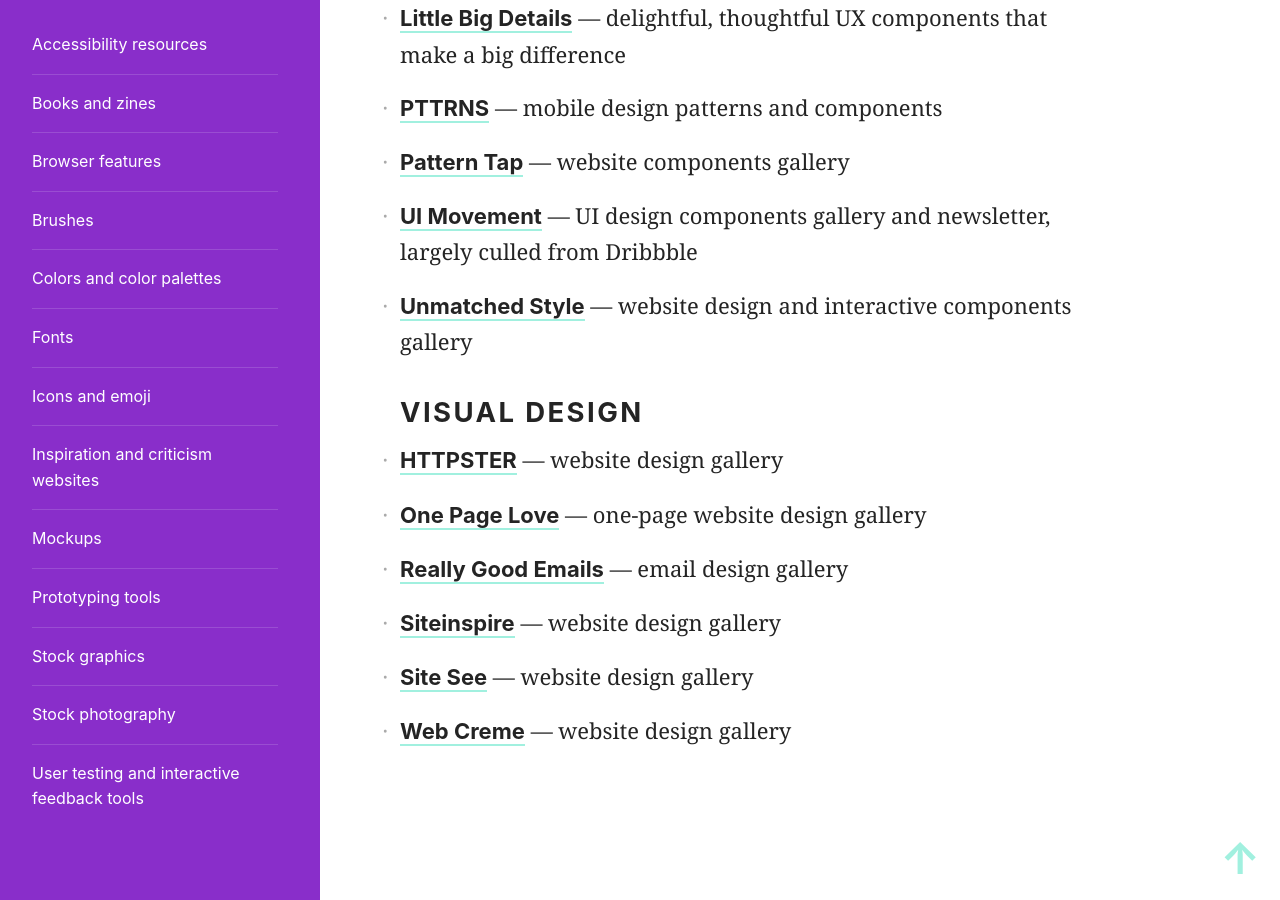
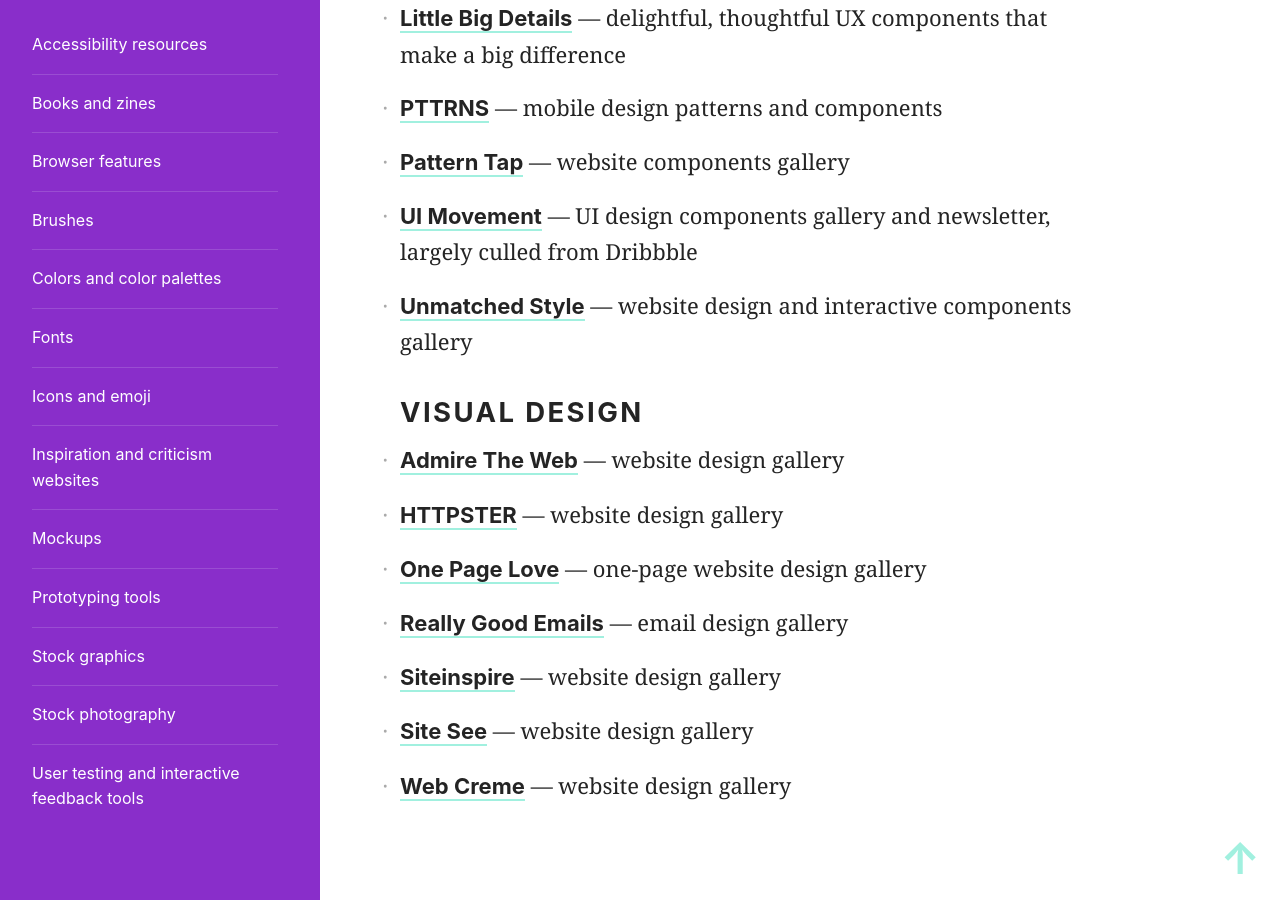
Before and after one commit to skullface/design-resources, a Jekyll site: the page built from _resources/inspiration.md, in a window 1280 px wide and 900 px high, scrolled down 2987 px. Built offline with Jekyll 4.4.1, drawn with Linux system fonts in a browser that asks for light colours; nearby versions of some CDN libraries.

Commit message:
[inspiration] - add resource to visual design

```diff
--- a/_resources/inspiration.md
+++ b/_resources/inspiration.md
@@ -49,6 +49,7 @@
 - [Unmatched Style](http://unmatchedstyle.com) — website design and interactive components gallery
 
 ### Visual design
+- [Admire The Web](https://www.admiretheweb.com) — website design gallery
 - [HTTPSTER](http://httpster.net) — website design gallery
 - [One Page Love](https://onepagelove.com) — one-page website design gallery
 - [Really Good Emails](http://reallygoodemails.com) — email design gallery
```
